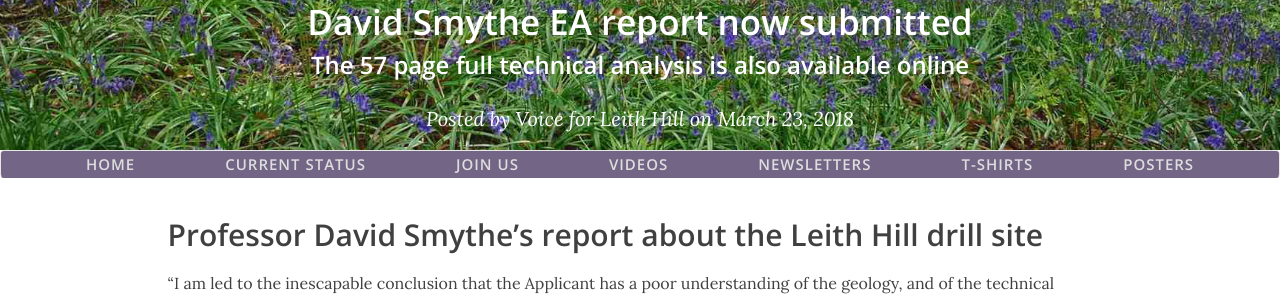
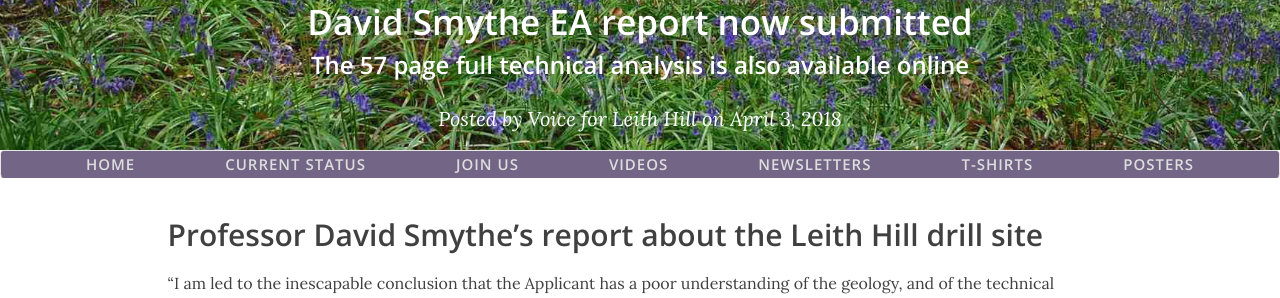
Before and after one commit to voiceforleithhill/v4lh-site-gen, a Jekyll site: the page built from _posts/2018-04-03-prof-smythe-report.markdown, in a window 1280 px wide. Shown: the part 220-518 px from the top of the page. Built offline with Jekyll 4.4.1, drawn with Linux system fonts in a browser that asks for light colours; nearby versions of some CDN libraries.

Commit message:
Content updates

```diff
--- a/_posts/2018-04-03-prof-smythe-report.markdown
+++ b/_posts/2018-04-03-prof-smythe-report.markdown
@@ -2,7 +2,7 @@
 layout:     post
 title:      "David Smythe EA report now submitted"
 subtitle:   "The 57 page full technical analysis is also available online"
-date:       2018-03-23 20:24:35
+date:       2018-04-03 21:22:35
 author:     "Voice for Leith Hill"
 header-img: "img/banner.jpg"
 ---
```
